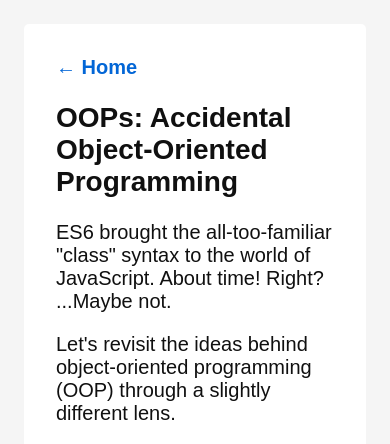
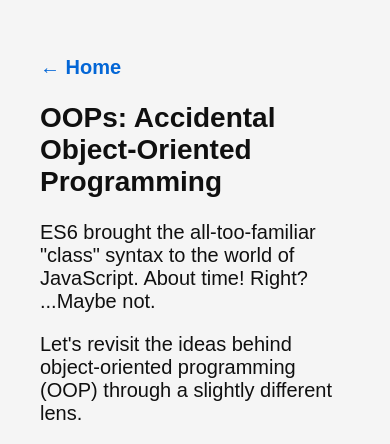
Before and after one commit to jeppes/jeppes.github.io, a website: page blog/oops/index.html in a window 390 px wide. Shown: the top 444 px of the page. Drawn offline with Linux system fonts and the light colour scheme.

Commit message:
No more cards in blog posts, tighter paddings on mobile

```diff
--- a/main.css
+++ b/main.css
@@ -46,10 +46,7 @@
 .blog-post {
   max-width: 100%;
   width: 800px;
-  background-color: var(--background-color-contrast);
-  border-radius: 5px;
-  padding: 32px;
-  margin-bottom: 16px;
+  padding: 32px 16px;
   box-sizing: border-box;
 }
 
@@ -235,6 +232,7 @@
   opacity: 0.8;
 }
 
+
 .pr-diff {
   border: 1px solid var(--background-color-placeholder);
   border-radius: 6px;
```
